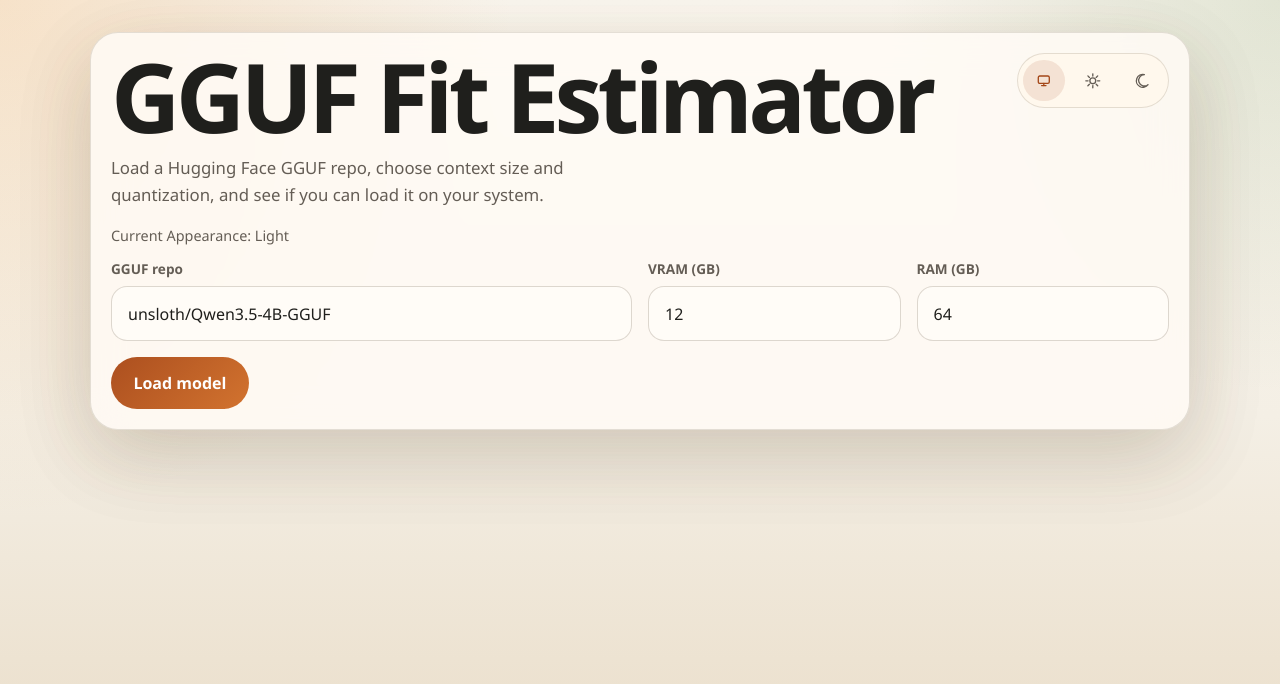
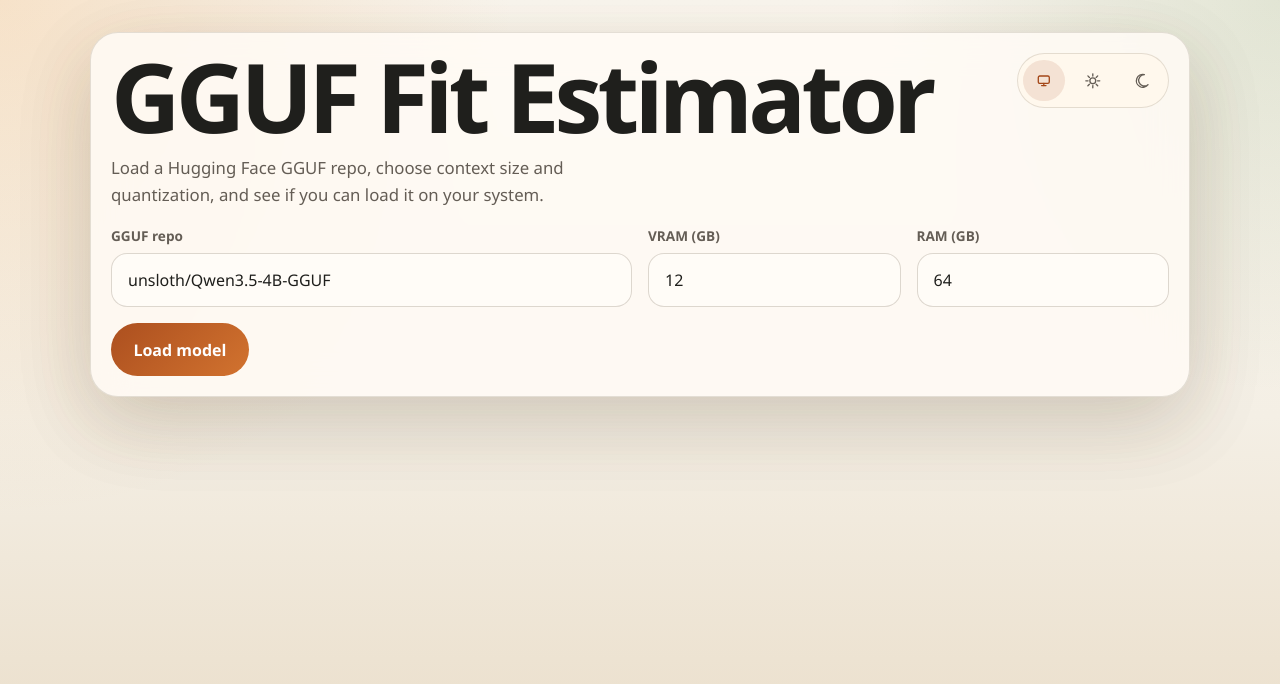
Before and after one commit to ClaytonWWilson/vram-calculator, a SvelteKit app in the folder web/: page / in a window 1280 px wide. Shown: the top 684 px of the page. Built offline with nearby package versions, Linux system fonts and the light colour scheme.

Commit message:
Remove current theme display

```diff
--- a/web/src/routes/+page.svelte
+++ b/web/src/routes/+page.svelte
@@ -158,7 +158,6 @@
           Load a Hugging Face GGUF repo, choose context size and quantization,
           and see if you can load it on your system.
         </p>
-        <p class="theme-caption">Current appearance: {$resolvedTheme}</p>
       </div>
       <div class="field-grid">
         <label class="field field-wide">
```
